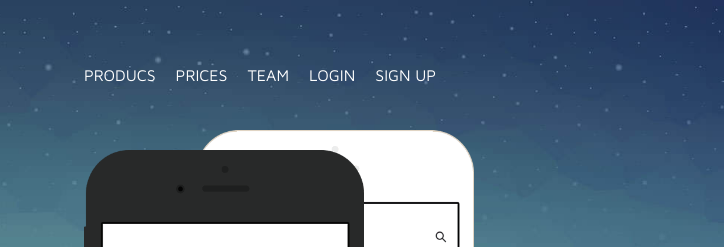
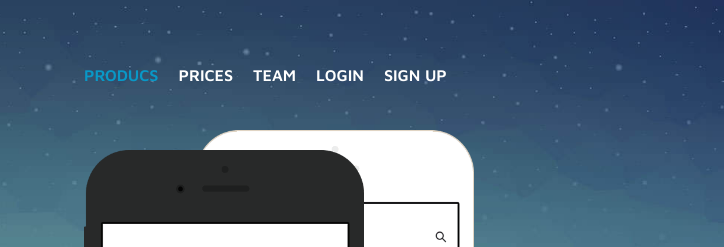
Before and after one commit to F-Krc/HTML-CSS, a plain HTML site: page Hompage-Task-1/index.html in a window 1280 px wide. In both pictures the pointer is over the link "PRODUCS". Shown: the top 247 px of the page, 556-1280 px from the left. Drawn offline with Linux system fonts and the light colour scheme.

Commit message:
css edited

```diff
--- a/Hompage-Task-1/style.css
+++ b/Hompage-Task-1/style.css
@@ -42,12 +42,16 @@ body {
   align-items: center;
   list-style: none;
 }
-.links li a {
+.links li a{
   font-size: 1.6rem;
+  font-weight: 600;
   color: white;
   text-transform: uppercase;
   text-decoration: none;
   padding-right: 2rem;
+}
+li a:hover{
+  color: rgb(9, 152, 199);
 }
 /* main */
 
```
